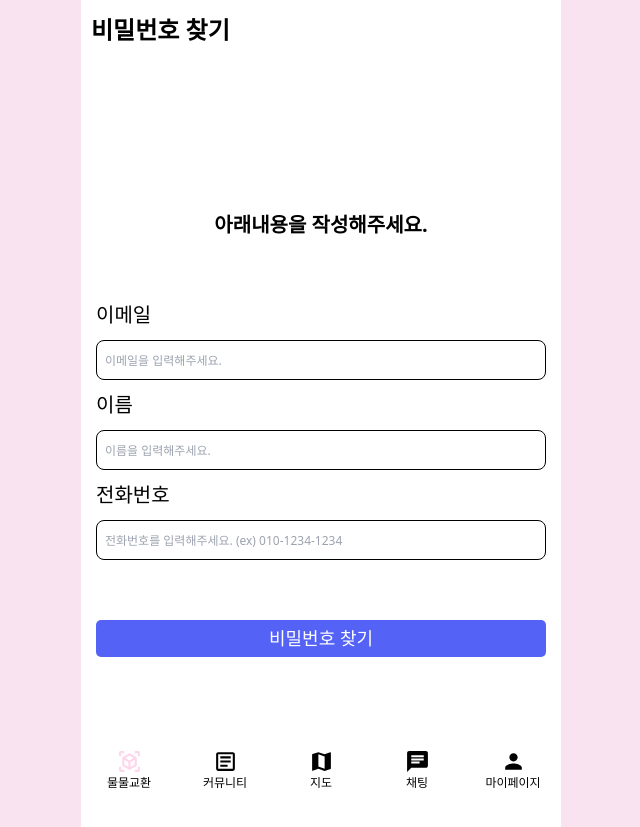
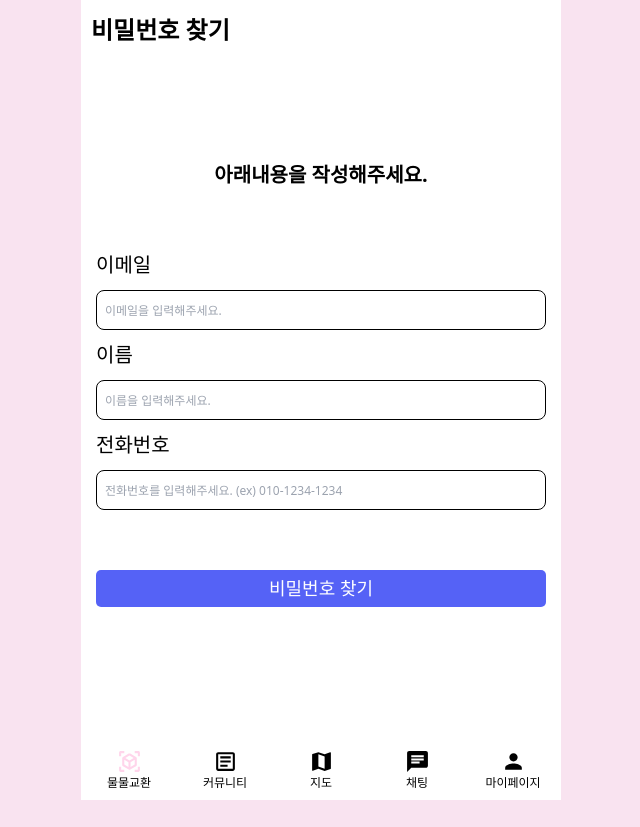
Before and after one commit to KostaMiniProject/MainProject-Front, a Next.js app: page /find/password in a window 1280 px wide. Shown: the whole page, without its empty margins (319-959 px from the left). After the commit the page ends 800 px from the top, so only its background shows below. Built offline with nearby package versions, Linux system fonts and the light colour scheme.

Commit message:
margin-top 값 수정

```diff
--- a/app/find/password/page.tsx
+++ b/app/find/password/page.tsx
@@ -41,7 +41,7 @@ function Page() {
     <div>
       <Header title="비밀번호 찾기"></Header>
       <div className="w-full flex-col flex">
-        <div className="text-[20px] mt-[150px] mb-[50px] m-[auto] font-[600]">
+        <div className="text-[20px] mt-[100px] mb-[50px] m-[auto] font-[600]">
           아래내용을 작성해주세요.
         </div>
       </div>
```
